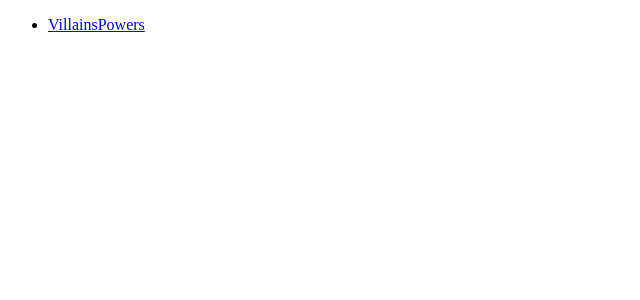
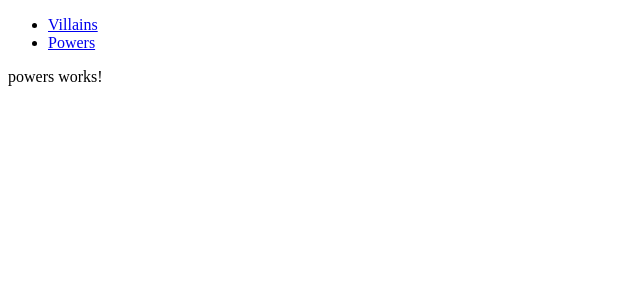
Before and after one commit to wingsuitist/villains, an Angular app: page /powers in a window 1280 px wide. Before the commit this address led to /. Shown: the top 300 px of the page, without its empty margins (0-640 px from the left). Built offline with nearby package versions, Linux system fonts and the light colour scheme.

Commit message:
adds power component with routing and navigation

```diff
--- a/src/app/app.component.html
+++ b/src/app/app.component.html
@@ -1,6 +1,8 @@
 <ul>
   <li>
     <a routerLink="villains">Villains</a>
+  </li>
+  <li>
     <a routerLink="powers">Powers</a>
   </li>
 </ul>
--- a/src/app/app.module.ts
+++ b/src/app/app.module.ts
@@ -7,12 +7,14 @@ import { routing } from './app.routing';
 import { AppComponent } from './app.component';
 import { VillainEditComponent } from './villain-edit/villain-edit.component';
 import { VillainListComponent } from './villain-list/villain-list.component';
+import { PowersComponent } from './powers/powers.component';
 
 @NgModule({
   declarations: [
     AppComponent,
     VillainEditComponent,
-    VillainListComponent
+    VillainListComponent,
+    PowersComponent
   ],
   imports: [
     BrowserModule,
--- /dev/null
+++ b/src/app/powers/powers.component.html
@@ -0,0 +1,3 @@
+<p>
+  powers works!
+</p>
--- /dev/null
+++ b/src/app/powers/powers.component.ts
@@ -0,0 +1,15 @@
+import { Component, OnInit } from '@angular/core';
+
+@Component({
+  selector: 'vil-powers',
+  templateUrl: './powers.component.html',
+  styleUrls: ['./powers.component.css']
+})
+export class PowersComponent implements OnInit {
+
+  constructor() { }
+
+  ngOnInit() {
+  }
+
+}
```
Also changed, not shown: src/app/app.routing.ts (+9 -0 lines), src/app/powers/powers.component.css (added), 2 other files (tests, documents, lock files or other folders).
